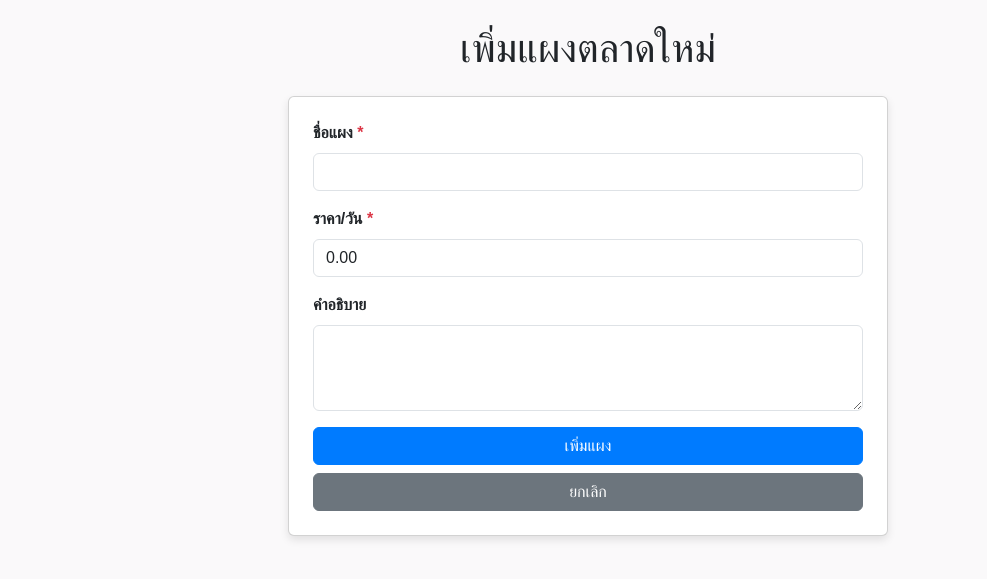
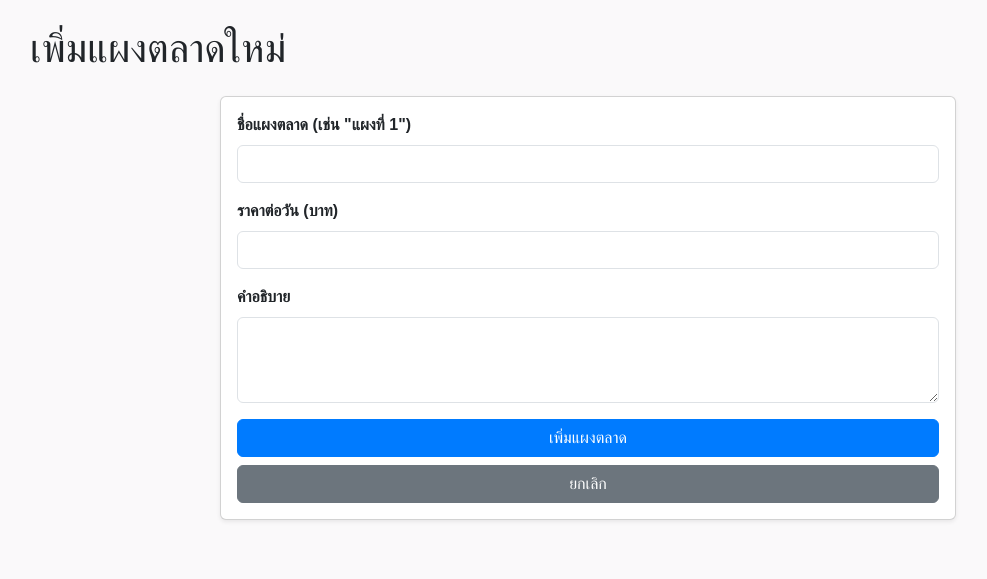
Before and after one commit to zutterjostar-dotcom/market-stall-booking-app, a Flask app: page /admin/stalls/add in a window 1280 px wide. Shown: the part 56-635 px from the top of the page, without its empty margins (52-1039 px from the left). Run offline with Flask 3, Linux system fonts and the light colour scheme; a user stored in the database is signed in.

Commit message:
Improved add/edit stall page

```diff
--- a/templates/add_edit_stall.html
+++ b/templates/add_edit_stall.html
@@ -1,27 +1,35 @@
 {% extends "base.html" %}
 
-{% block title %}{% if stall %}แก้ไขแผงตลาด{% else %}เพิ่มแผงตลาดใหม่{% endif %}{% endblock %}
+{% block title %}{% if stall %}แก้ไขแผงที่ {{ stall.name }}{% else %}เพิ่มแผงตลาดใหม่{% endif %}{% endblock %}
 
 {% block content %}
-<h1 class="mb-4 text-center">{% if stall %}แก้ไขแผงตลาด: {{ stall.name }}{% else %}เพิ่มแผงตลาดใหม่{% endif %}</h1>
-
-<div class="card p-4 mx-auto" style="max-width: 600px;">
-    <form method="POST" action="{% if stall %}{{ url_for('edit_stall', stall_id=stall.id) }}{% else %}{{ url_for('add_stall') }}{% endif %}">
+<h1 class="mb-4">{% if stall %}แก้ไขแผงที่ {{ stall.name }}{% else %}เพิ่มแผงตลาดใหม่{% endif %}</h1>
+<div class="row">
+    <div class="col-md-8 mx-auto">
+        <div class="card shadow-sm">
+            <div class="card-body">
+                <form action="{{ url_for('add_stall') if not stall else url_for('edit_stall', stall_id=stall.id) }}" method="post">
                     <div class="mb-3">
-            <label for="name" class="form-label">ชื่อแผง <span class="text-danger">*</span></label>
+                        <label for="name" class="form-label">ชื่อแผงตลาด (เช่น "แผงที่ 1")</label>
                         <input type="text" class="form-control" id="name" name="name" value="{{ stall.name if stall else '' }}" required>
                     </div>
                     <div class="mb-3">
-            <label for="price_per_day" class="form-label">ราคา/วัน <span class="text-danger">*</span></label>
-            <input type="number" step="0.01" class="form-control" id="price_per_day" name="price_per_day" value="{{ "%.2f" | format(stall.price_per_day) if stall else '0.00' }}" required>
+                        <label for="price_per_day" class="form-label">ราคาต่อวัน (บาท)</label>
+                        <input type="number" step="0.01" class="form-control" id="price_per_day" name="price_per_day" value="{{ stall.price_per_day if stall else '' }}" required>
                     </div>
                     <div class="mb-3">
                         <label for="description" class="form-label">คำอธิบาย</label>
-            <textarea class="form-control" id="description" name="description" rows="3">{{ stall.description if stall else '' }}</textarea>
+                        <textarea class="form-control" id="description" name="description" rows="3" required>{{ stall.description if stall else '' }}</textarea>
                     </div>
-
-        <button type="submit" class="btn btn-primary w-100">{% if stall %}บันทึกการแก้ไข{% else %}เพิ่มแผง{% endif %}</button>
-        <a href="{{ url_for('admin_dashboard') }}" class="btn btn-secondary w-100 mt-2">ยกเลิก</a>
+                    <div class="d-grid gap-2">
+                        <button type="submit" class="btn btn-primary">
+                            {% if stall %}บันทึกการแก้ไข{% else %}เพิ่มแผงตลาด{% endif %}
+                        </button>
+                        <a href="{{ url_for('admin_dashboard') }}" class="btn btn-secondary">ยกเลิก</a>
+                    </div>
                 </form>
             </div>
+        </div>
+    </div>
+</div>
 {% endblock %}
```
Lines whose indentation alone changed are shown as unchanged.
